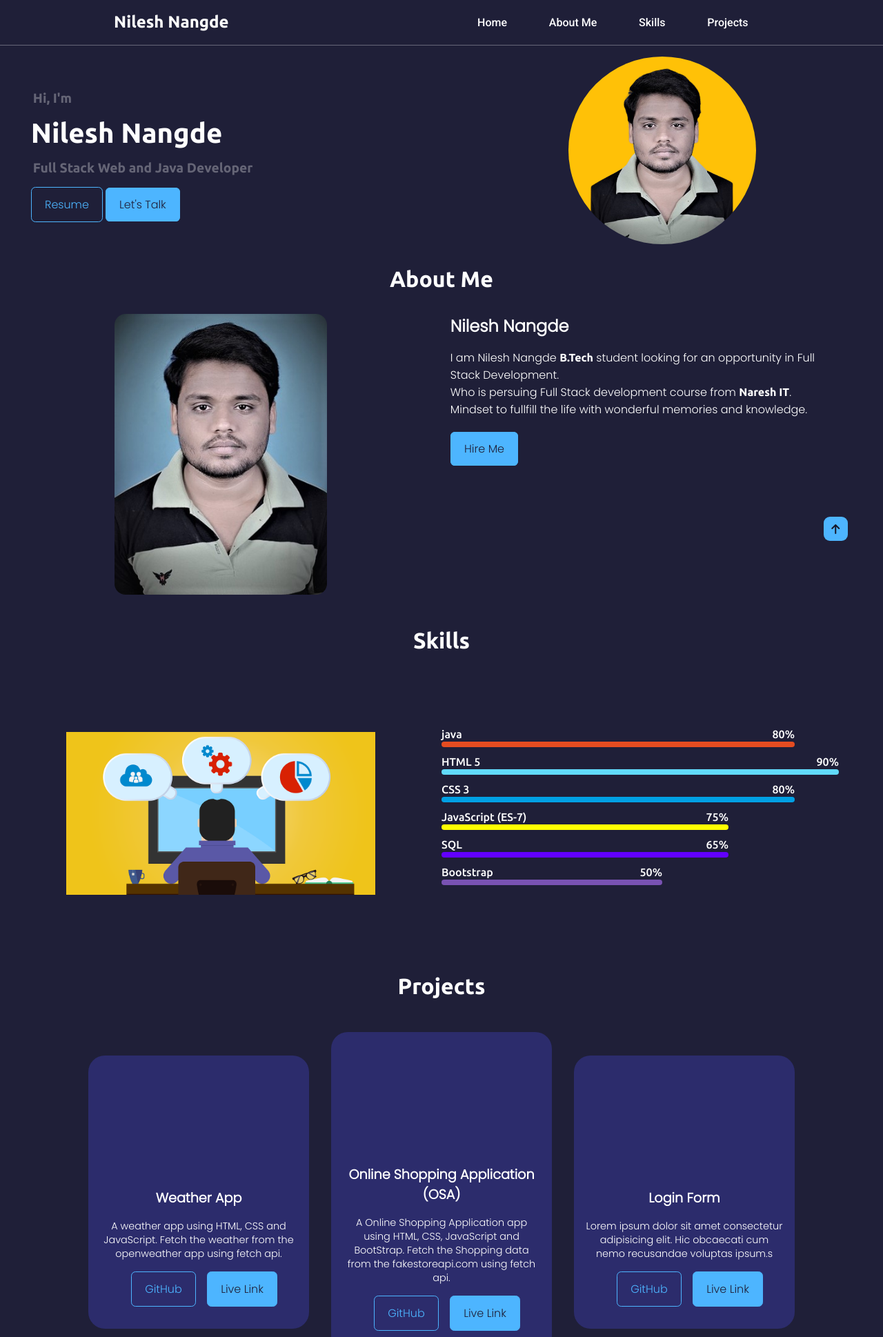
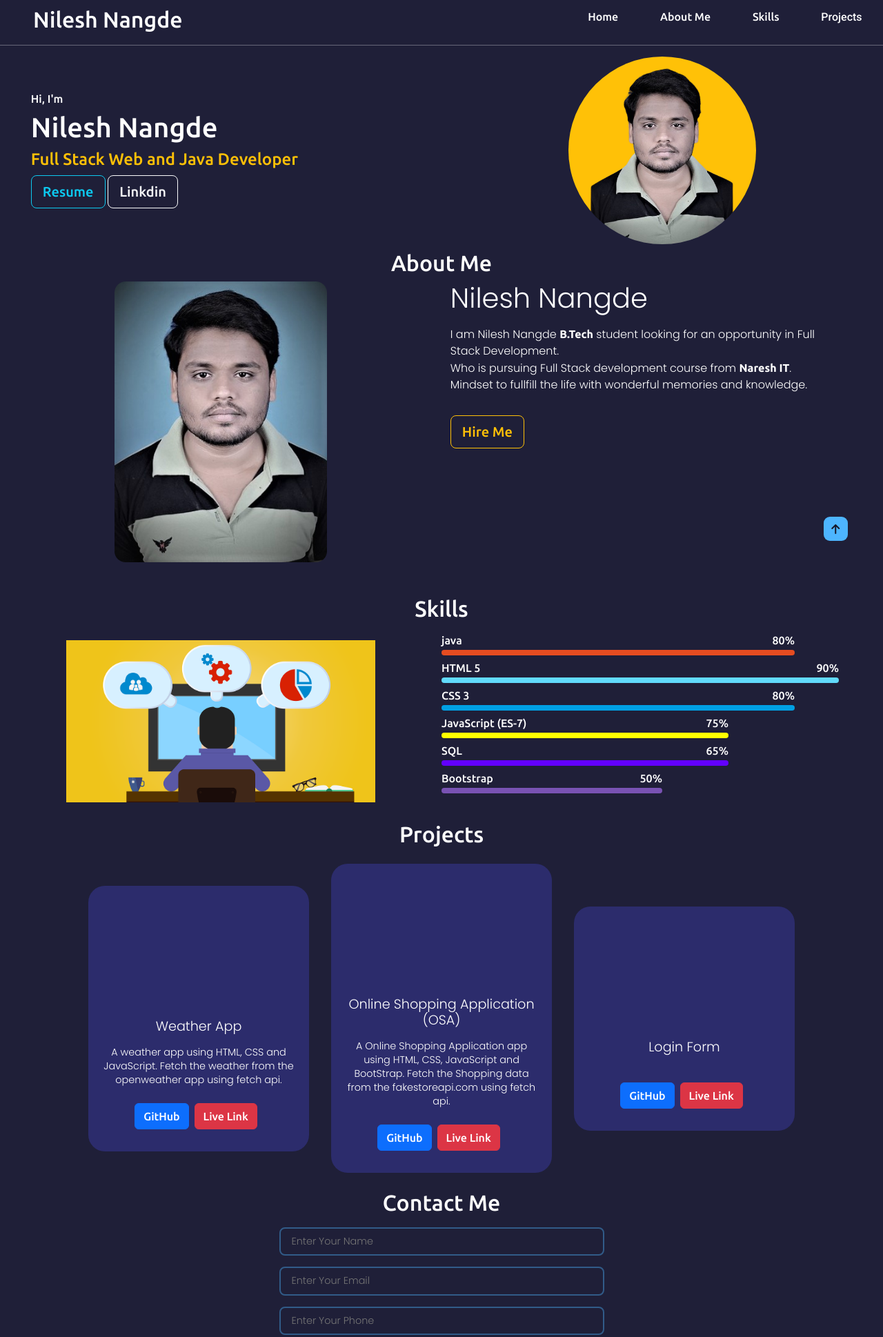
Before and after one commit to NileshNangde/My-Portfolio, a plain HTML site: page index.html in a window 1280 px wide. Shown: the top 1938 px of the page at 69% size. Drawn offline with nearby package versions, Linux system fonts and the light colour scheme.

Commit message:
version7

```diff
--- a/index.html
+++ b/index.html
@@ -5,27 +5,29 @@
     <meta http-equiv="X-UA-Compatible" content="IE=edge">
     <meta name="viewport" content="width=device-width, initial-scale=1.0">
     <title> Nilesh-Nangde Portfolio</title>
-    <link rel="icon" type="image/x-icon" href="./Images/favicon.png">
+    <link rel="icon" type="image/x-icon" href="./public/images/nileshphoto.png">
     <link rel="stylesheet" href="./src/style.css">
 
     <link rel="stylesheet" media="screen and (max-width: 821px)" href="./src/responsive.css">
     <link rel="stylesheet" href="https://cdnjs.cloudflare.com/ajax/libs/font-awesome/6.1.1/css/all.min.css">
+    <link rel="stylesheet" href="https://cdn.jsdelivr.net/npm/bootstrap@5.3.0-alpha1/dist/css/bootstrap.min.css">
+
 
 </head>
 <body >
     <div style="background-color: #1f1f38;">
 
     <!-- Navbar Section -->
-    <nav id="navbar" class="flex s-around bg-color">
-        <div class="left-nav">
-            <h2 class="t-white">Nilesh Nangde</h2>
+    <nav id="navbar" class="navbar navbar-expand-lg justify-content-between bg-color-info  ">
+        <div >
+            <h2 class="text-white ms-5 ">Nilesh Nangde</h2>
+
         </div>
-        <div class="right-nav">
+        <div >
             <ul class="flex">
-                <li><a href="#home" class="t-white roboto">Home</a></li>
-                <li><a href="#about" class="t-white roboto">About Me</a></li>
-                <li><a href="#skills" class="t-white roboto">Skills</a></li>
-
+                <li><a href="#home" class="text-white">Home</a></li>
+                <li><a href="#about" class="text-white ">About Me</a></li>
+                <li><a href="#skills" class="text-white ">Skills</a></li>
                 <li><a href="#projects" class="t-white roboto">Projects</a></li>
             </ul>
         </div>
@@ -58,13 +60,13 @@
     <section id="home" class="flex s-around sw-80 m-auto" >
         <div class="home-left flex items-center">
             <div class="home-content">
-                <h6 class="poppinss">Hi, I'm</h6>
-                <h1 class="t-white">Nilesh Nangde</h1>
-                <h4 class="poppinss">Full Stack Web and Java Developer</h4>
-                <a href="./public/Nilesh_CV2.pdf" target="_blank"><button
-                        class="btn poppins">Resume</button></a>
-                <a class="btn live poppins" id="hireme" href="https://in.linkedin.com/in/nilesh-nangde"
-                    target="_blank">Let's Talk</a>
+                <p class="h6 text-white">Hi, I'm</p>
+                <p class="h1 text-white">Nilesh Nangde</p>
+                <p class="h4 text-warning">Full Stack Web and Java Developer</p>
+                <a href="./public/Nilesh_CV2.pdf" target="_blank"><button type="button" class="btn btn-outline-info btn-lg">Resume</button></a>
+                <a href="https://in.linkedin.com/in/nilesh-nangde"
+                target="_blank"><button type="button" class="btn btn-outline-light btn-lg">Linkdin</button></a>
+
             </div>
         </div>
         <div class="home-right flex s-center items-center">
@@ -90,10 +92,10 @@
                     <h1 class="t-white m-b-1 poppins">Nilesh Nangde</h1>
                     <p class="t-white poppins">I am Nilesh Nangde <b> B.Tech</b> student looking for
                         an opportunity in Full Stack Development. <br>
-                        Who is persuing Full Stack development course from <b>Naresh IT</b>. Mindset to fullfill the life with
+                        Who is pursuing Full Stack development course from <b>Naresh IT</b>. Mindset to fullfill the life with
                         wonderful memories and knowledge.</p>
-                    <a class="btn live poppins" id="hireme"
-                        href="https://in.linkedin.com/in/nilesh-nangde">Hire Me</a>
+                        <a href="https://in.linkedin.com/in/nilesh-nangde"><button type="button" class="btn btn-outline-warning btn-lg">Hire Me</button></a>
+
                 </div>
             </div>
         </div>
@@ -141,10 +143,9 @@
                 <p class="t-white poppins"> A weather app using HTML, CSS and JavaScript. Fetch the weather from the
                     openweather app using fetch api.</p>
                 <div class="buttons flex s-around">
-                    <a href="#"
-                        target="_blanks" class="btn mx-1 m-top">GitHub</a>
-                    <a href="#" target="_blanks" class="btn m-top live">Live
-                        Link</a>
+                    <a href="#" target="_blanks"><button type="button" class="btn btn-primary mt-2 me-2">GitHub</button>
+                    <a href="#" target="_blanks"><button type="button" class="btn btn-danger  mt-2 me-2">Live Link</button></a>
+
                 </div>
             </div>
             <div class="projects-item flex f-col s-center items-center">
@@ -156,10 +157,8 @@
                     data from the fakestoreapi.com using fetch api.
                 </p>
                 <div class="buttons flex s-around">
-                    <a href="#" target="_blanks"
-                        class="btn mx-1 m-top">GitHub</a>
-                    <a href="#" target="_blanks" class="btn m-top live">Live
-                        Link</a>
+                    <a href="#" target="_blanks"><button type="button" class="btn btn-primary mt-2 me-2">GitHub</button>
+                   <a href="#" target="_blanks"><button type="button" class="btn btn-danger  mt-2 me-2">Live Link</button></a>
                 </div>
             </div>
 
@@ -169,14 +168,10 @@
                 </div>
 
                 <h1 class="t-white poppins">Login Form</h1>
-                <p class="t-white poppins">Lorem ipsum dolor sit amet consectetur adipisicing elit. Hic obcaecati cum
-                    nemo
-                    recusandae voluptas ipsum.s</p>
+                <p class="t-white poppins"></p>
                 <div class="buttons flex s-around">
-                    <a href="#" target="_blank"
-                        class="btn mx-1 m-top">GitHub</a>
-                    <a href="#" target="_blank" class="btn m-top live">Live
-                        Link</a>
+                    <a href="#" target="_blanks"><button type="button" class="btn btn-primary mt-2 me-2">GitHub</button>
+                    <a href="#" target="_blanks"><button type="button" class="btn btn-danger  mt-2 me-2">Live Link</button></a>
                 </div>
             </div>
 
--- a/src/style.css
+++ b/src/style.css
@@ -12,11 +12,12 @@
 }
 
 #navbar {
-    line-height: 4rem;
+    line-height: 2rem;
     position: sticky;
     top: 0;
     left: 0;
     z-index: 100;
+    background-color:#1f1f38;
     border-bottom: .5px solid #ffffff52;
     border-width: 80%;
     margin-bottom: 1rem;
```
